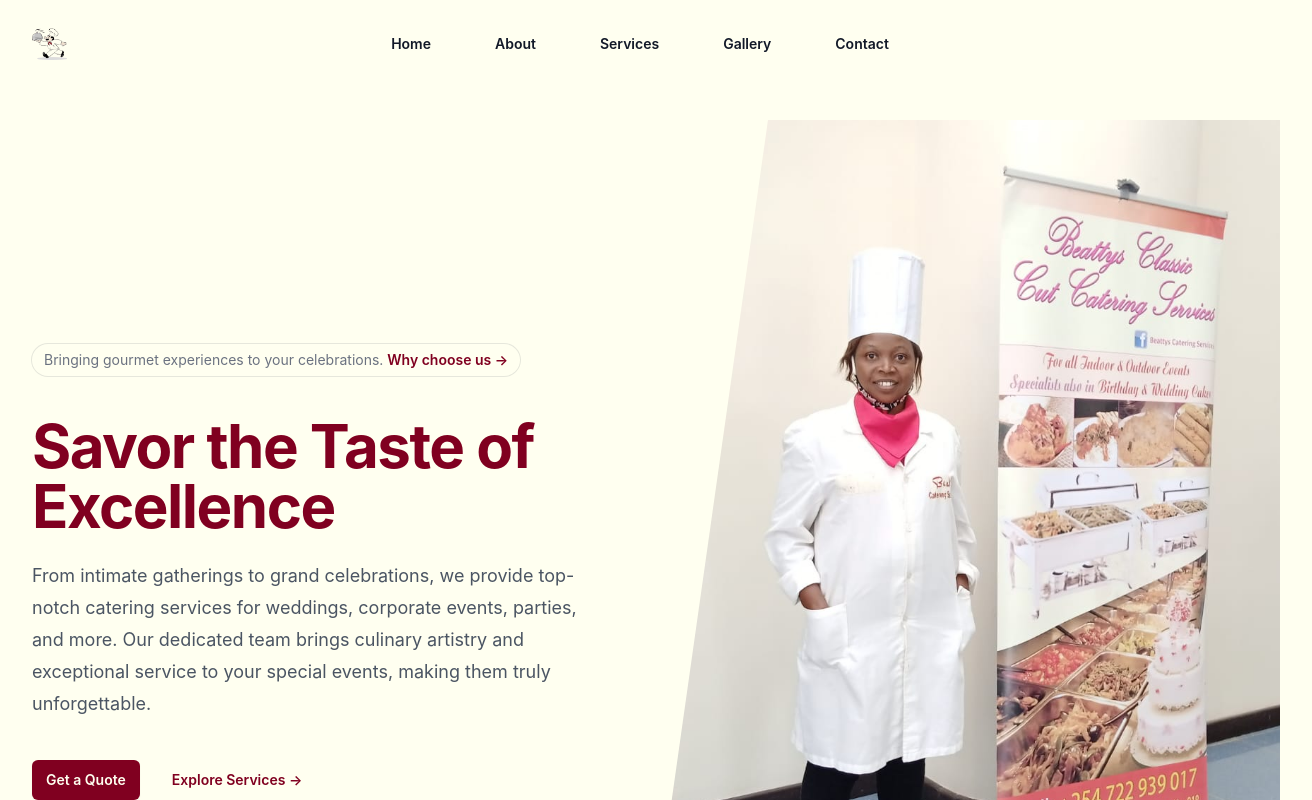
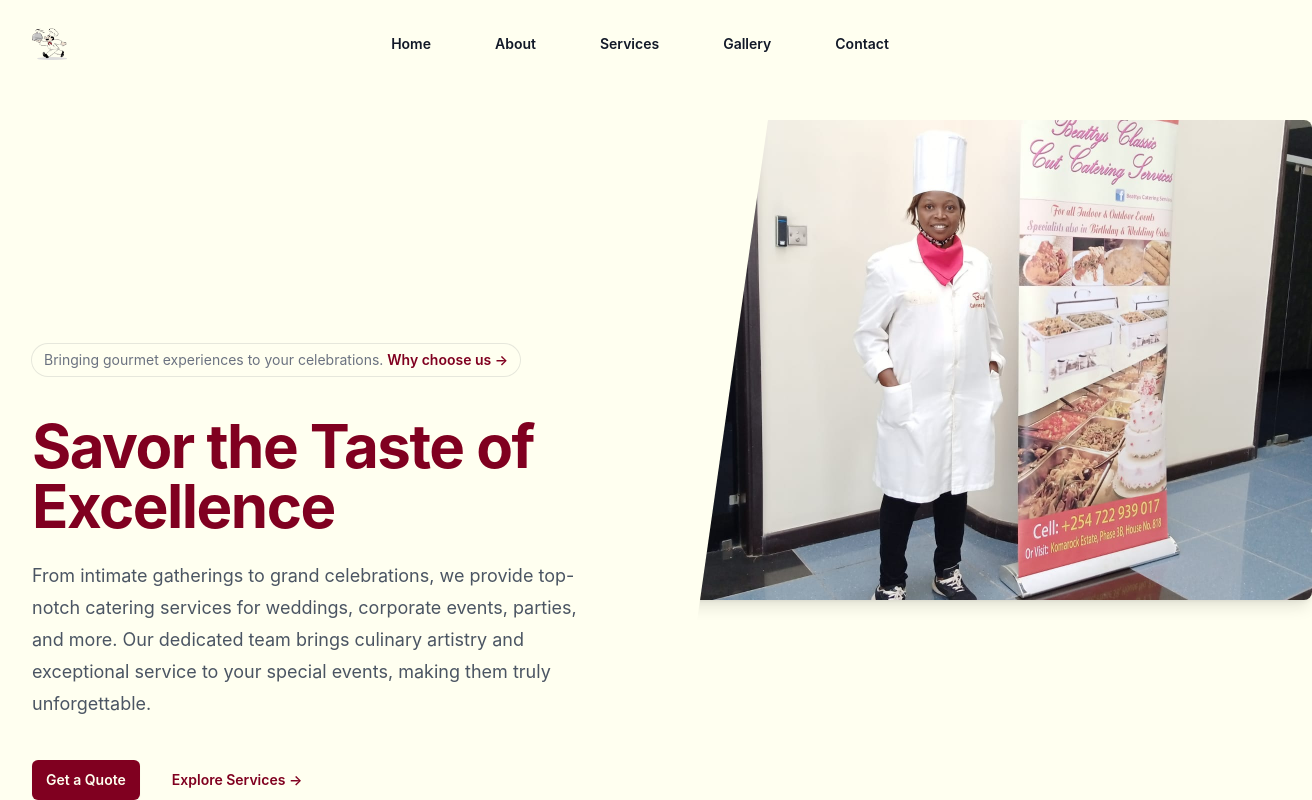
Before and after one commit to Aayroon/beattyscatering-front, a React (Create React App) app: page / in a window 1280 px wide. Shown: the top 800 px of the page, 1312 px wide, since content can reach past the window. Built offline with nearby package versions, Linux system fonts and the light colour scheme.

Commit message:
Image style working process

```diff
--- a/src/pages/Home.js
+++ b/src/pages/Home.js
@@ -57,12 +57,15 @@
               </div>
             </div>
           </div>
-          <div className="bg-ivory lg:absolute lg:inset-y-0 lg:right-0 lg:w-1/2">
+          <div className="bg-ivory lg:absolute lg:inset-y-0 lg:right-0 lg:w-1/2 px-4 sm:px-6 lg:px-8">
+          <div className="relative">
+            <div className="absolute inset-0 bg-gradient-to-r from-black/30 via-transparent to-black/30 lg:hidden" />
             <img
-                className="aspect-[3/2] object-cover lg:aspect-auto lg:h-full lg:w-full"
+                className="aspect-[4/3] w-full max-w-screen-sm mx-auto rounded-lg object-cover shadow-lg lg:aspect-auto lg:h-full lg:w-auto"
                 src={myImage}
                 alt=""
             />
+            </div>
           </div>
         </div>
         <Customfooter />
```
